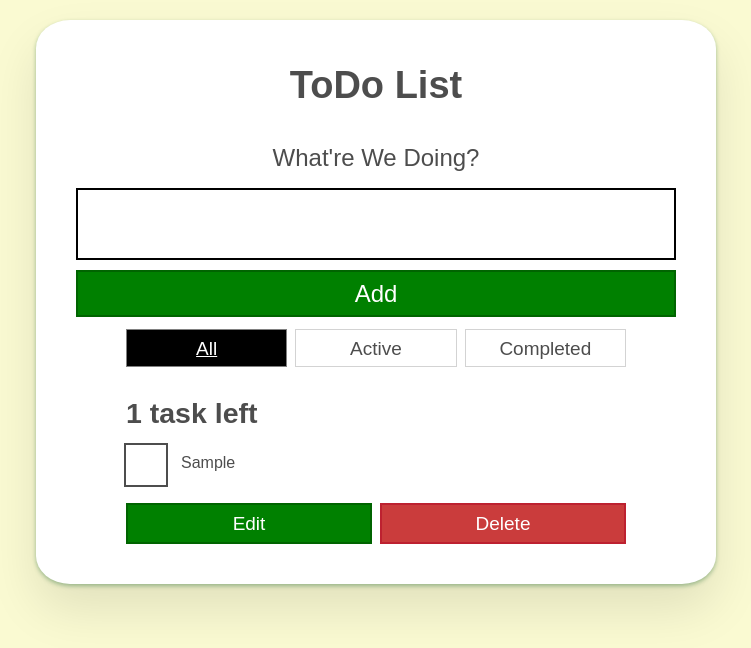
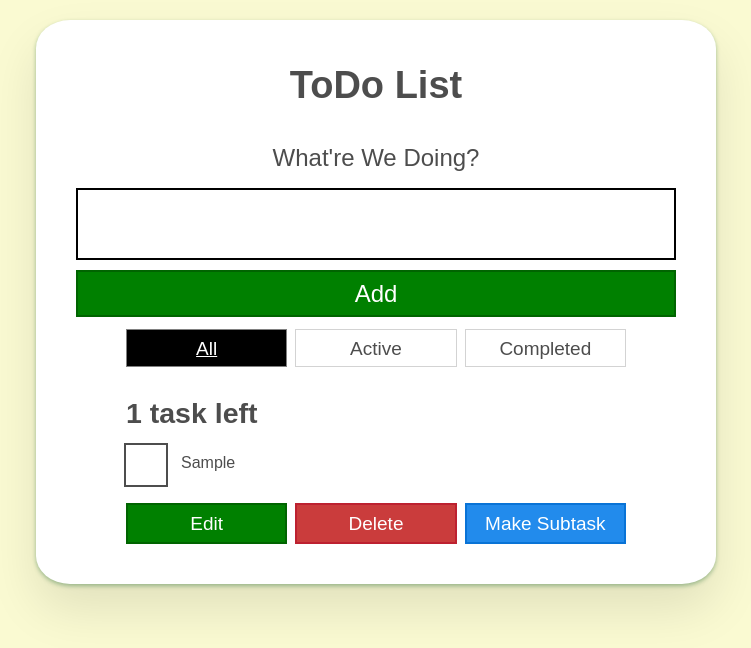
Before and after one commit to deoclaw/react-todo-improved, a React (Vite) app: page / in a window 1280 px wide. Both pictures are taken after typing "Sample" into the empty fields and a click on the button "Add". Shown: the top 648 px of the page, without its empty margins (264-1015 px from the left). Built offline with nearby package versions, Linux system fonts and the light colour scheme.

Commit message:
subtasks linked to parent task tho may need to refactor creating a list; no empty tasks allowed; ui

```diff
--- a/src/App.jsx
+++ b/src/App.jsx
@@ -3,7 +3,7 @@
 import Form from "./components/Form";
 import FilterButton from "./components/FilterButton";
 import Todo from "./components/Todo";
-import { useState } from "react";
+import { useEffect, useState } from "react";
 
 //an object with fxn values
 const FILTER_MAP = {
@@ -14,6 +14,13 @@ const FILTER_MAP = {
 const FILTER_NAMES = Object.keys(FILTER_MAP); //gets an array of names
 
 function App(props) {
+	const [filter, setFilter] = useState("All");
+	const [tasks, setTasks] = useState(props.tasks); //can use this in the addTask fxn
+
+	useEffect(() => {
+		localStorage.setItem("ITEMS", JSON.stringify(tasks));
+	}, [tasks]);
+
 	//for creating unique IDs --> generating on my own
 	let uID = new Date().getTime();
 	function uniqueID() {
@@ -58,18 +65,19 @@ function App(props) {
 	//the ?. lets us perform optional chaining to check if props.tasks is undef. or null
 	//key is a special prop for react -- we must always use a UNIQUE KEY
 
-	const [filter, setFilter] = useState("All");
-	const [tasks, setTasks] = useState(props.tasks); //can use this in the addTask fxn
 	const taskList = tasks.filter(FILTER_MAP[filter]).map((task) => (
 		<Todo
 			id={task.id}
 			name={task.name}
 			completed={task.completed}
 			key={task.id}
+			parentID={props.parentID}
+			child={props.child}
 			// callback props
 			toggleTaskCompleted={toggleTaskCompleted}
 			deleteTask={deleteTask}
 			editTask={editTask}
+			addTask={addTask}
 		/>
 	));
 
@@ -82,9 +90,15 @@ function App(props) {
 		/>
 	));
 
-	function addTask(name) {
+	function addTask(name, parentID = null, child = false) {
 		//we need to make a newTask object to add to the array tasks
-		const newTask = { id: `${uniqueID()}`, name, completed: false };
+		const newTask = {
+			id: `${uniqueID()}`,
+			name,
+			parentID,
+			child,
+			completed: false,
+		};
 		// ...tasks copies the existing task array and then we add our newTask obj. at the end
 		setTasks([...tasks, newTask]);
 	}
--- a/src/components/Form.jsx
+++ b/src/components/Form.jsx
@@ -7,16 +7,25 @@ import { useState } from "react";
 
 function Form(props) {
 	const [name, setName] = useState("");
+	const re = /^[a-zA-Z0-9 '.,]*$/g; //regex for alphanumerics and space button
 
 	//fxn capture userinput of form
 	function handleChange(event) {
-		setName(event.target.value); //the target of the event is the input, value is what's in it, setName is the fxn that by virtue of useState lets us change name
+		const val = event.target.value;
+
+		if (val.match(re)) {
+			setName(event.target.value); //the target of the event is the input, value is what's in it, setName is the fxn that by virtue of useState lets us change name
+		}
 	}
 
 	function handleSubmit(event) {
 		event.preventDefault();
-		props.addTask(name); //sends name, the value of the input, back to the App so we can add it to the array of tasks
-		setName("");
+		if (name === "") {
+			alert("Must not be empty!");
+		} else {
+			props.addTask(name); //sends name, the value of the input, back to the App so we can add it to the array of tasks
+			setName("");
+		}
 	}
 
 	return (
--- a/src/components/Todo.jsx
+++ b/src/components/Todo.jsx
@@ -5,16 +5,30 @@ import { useState } from "react";
 function Todo(props) {
 	const [isEditing, setEditing] = useState(false);
 	const [newName, setNewName] = useState("");
+	const re = /^[a-zA-Z0-9 '.,]*$/g; //regex for alphanumerics and space button
 
 	function handleChange(e) {
-		setNewName(e.target.value);
+		const val = event.target.value;
+
+		if (val.match(re)) {
+			setNewName(e.target.value);
+		}
 	}
 
 	function handleSubmit(e) {
 		e.preventDefault();
-		props.editTask(props.id, newName);
-		setNewName("");
-		setEditing(false);
+		if (newName === "") {
+			alert("Must not be empty!");
+		} else {
+			props.editTask(props.id, newName);
+			setNewName("");
+			setEditing(false);
+		}
+	}
+
+	function createSubTask() {
+		const pID = props.id;
+		props.addTask(`New Subtask for ${props.name}`, pID, true);
 	}
 
 	const editMode = (
@@ -55,6 +69,8 @@ function Todo(props) {
 					id={props.id}
 					type="checkbox"
 					defaultChecked={props.completed}
+					parentID={props.parentID}
+					child={props.child}
 					// the anon fxn allows us to Make A Call to the fxn?
 					onChange={() => props.toggleTaskCompleted(props.id)}
 				/>
@@ -77,6 +93,13 @@ function Todo(props) {
 				>
 					Delete <span className="visually-hidden">{props.name}</span>
 				</button>
+				<button
+					type="button"
+					className="btn btn__edit"
+					onClick={() => createSubTask()}
+				>
+					Make Subtask
+				</button>
 			</div>
 		</div>
 	);
--- a/src/main.jsx
+++ b/src/main.jsx
@@ -3,8 +3,14 @@ import ReactDOM from "react-dom/client";
 import App from "./App.jsx";
 import "./index.css";
 
+function getStoredTasks() {
+	const localValue = localStorage.getItem("ITEMS");
+	if (localValue != null) return JSON.parse(localValue);
+	return [];
+}
+
 // creating const to hold the array of data that is our ToDo list
-const TASKDATA = [];
+const TASKDATA = getStoredTasks();
 
 ReactDOM.createRoot(document.getElementById("root")).render(
 	<React.StrictMode>
```
